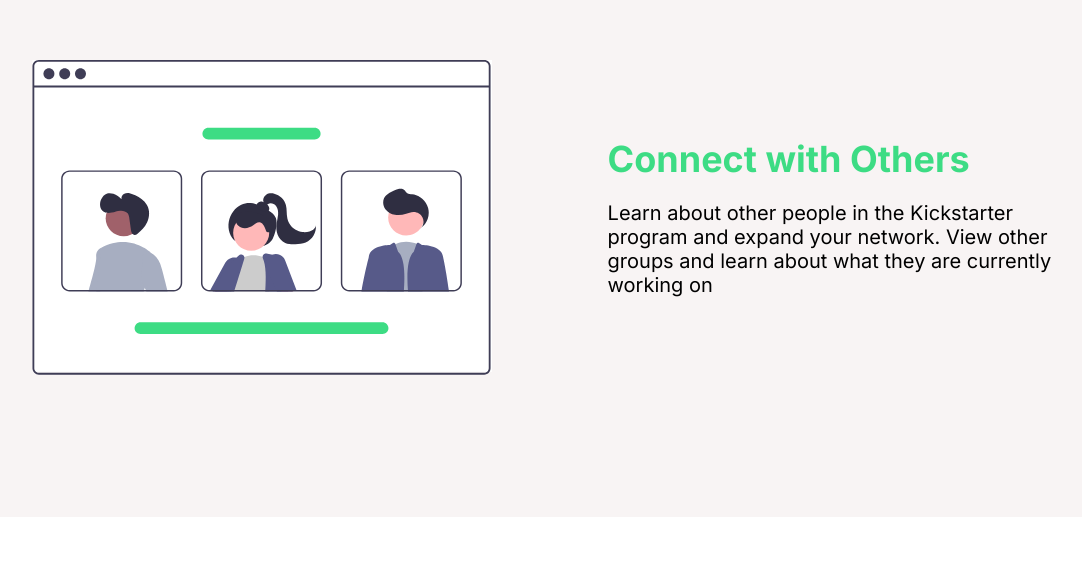
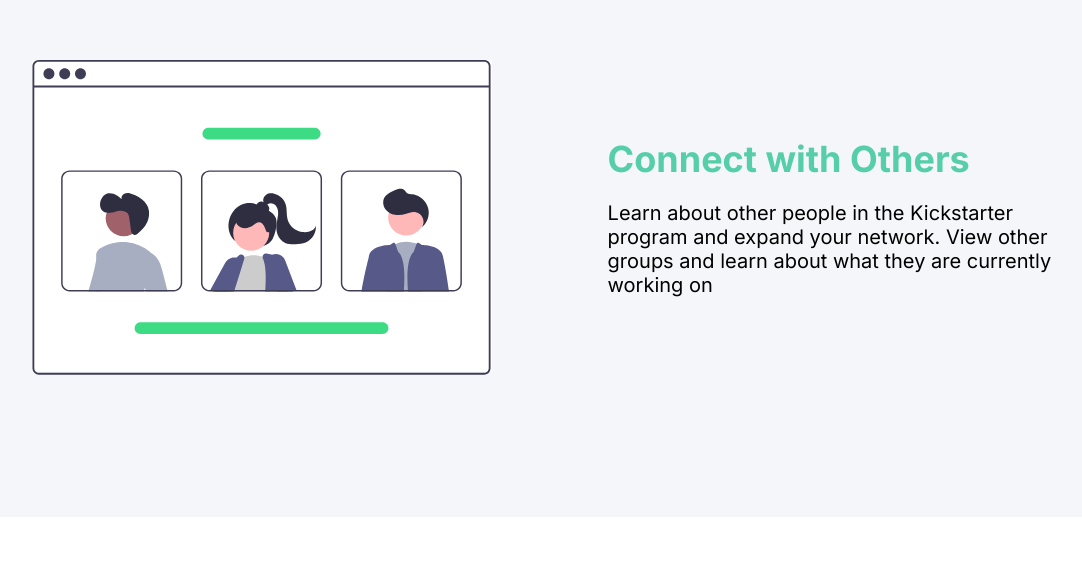
Before and after one commit to aibarrola/SubtleAsianNetwork, a React (Create React App) app: page / in a window 1280 px wide. Shown: the part 933-1520 px from the top of the page, without its empty margins (90-1172 px from the left). Built offline with nearby package versions, Linux system fonts and the light colour scheme.

Commit message:
updated colors on landing

```diff
--- a/src/components/pages/landing/connectSection/connect.css
+++ b/src/components/pages/landing/connectSection/connect.css
@@ -1,6 +1,6 @@
 .connect-container {
   min-height: 75vh;
-  background-color: var(--light-grey);
+  background-color: var(--main-grey);
   display: flex;
   align-items: center;
 }
--- a/src/index.css
+++ b/src/index.css
@@ -30,11 +30,11 @@
   --gray-border-color: #96a3aa; */
 
   /*Redesign Colors */
-  --main-color: #3ddc84;
+  --main-color: #56CEA8;
   --main-color-hover: #44ff98;
   --accent-color: #16eb76;
   --main-white: #ffffff;
-  --main-grey: #ebedf2;
+  --main-grey: #F4F6FA;
   --secondary-grey: #546a7b;
   --main-dark: #0f0a0a;
   --light-grey: #f8f4f4;
```
